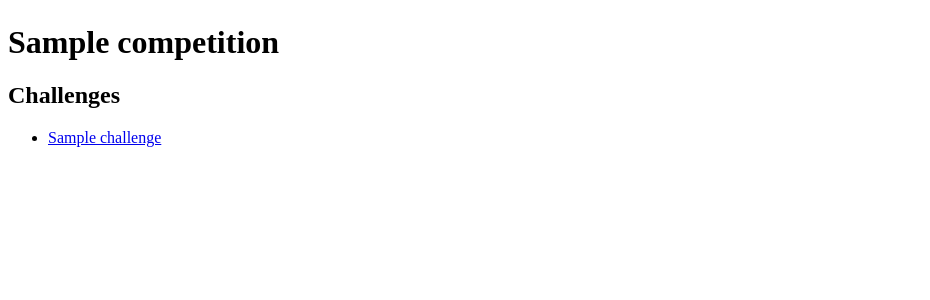
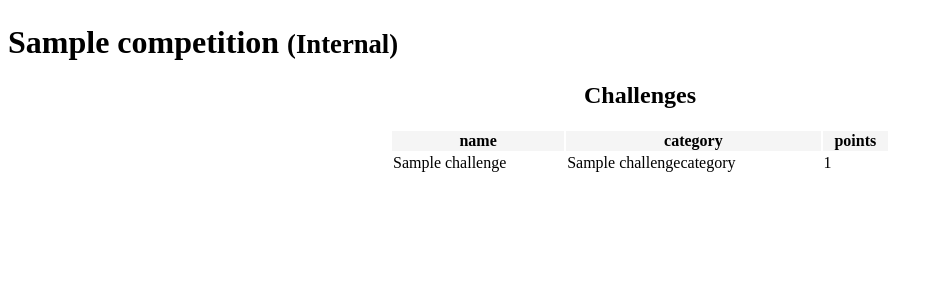
Before and after one commit to HackUCF/internal-scoreboard, a Django app: a page that uses competitions/templates/competitions/competition.html in a window 1280 px wide. Shown: the part 51-351 px from the top of the page, without its empty margins (0-930 px from the left). Run offline with Django 3.2, Linux system fonts and the light colour scheme; tables that the repository leaves empty hold one stand-in row (values such as "Sample post").

Commit message:
new CSS and HTML for competition view

```diff
--- a/competitions/templates/competitions/competition.html
+++ b/competitions/templates/competitions/competition.html
@@ -1,15 +1,26 @@
 {% extends 'base.html' %}
 {% block title %}Competition - {{ comp.name }}{% endblock %}
 {% block content %}
-    <h1>{{ comp.name }}</h1>
-    <section id="challenges">
-        <h2>Challenges</h2>
+    <h1>{{ comp.name }} {% if comp.internal %}<small class="internal">(Internal)</small>{% else %}<small class="external">(External)</small>{% endif %}</h1>
+    <section>
+        <h2 class="center">Challenges</h2>
         {% if challenges %}
-            <ul>
-                {% for challenge in challenges %}
-                    <li><a href="#">{{ challenge.name }}</a></li>
-                {% endfor %}
-            </ul>
+            <table id="challenges">
+            <thead>
+                <tr>
+                    <th>name</th>
+                    <th>category</th>
+                    <th>points</th>
+                </tr>
+            </thead>
+            {% for challenge in challenges %}
+                <tr>
+                    <td>{{ challenge.name }}</td>
+                    <td>{{ challenge.category }}</td>
+                    <td>{{ challenge.value }}</td>
+                </tr>
+            {% endfor %}
+            </table>
         {% else %}
             <p>nothing to hack :(</p>
         {% endif %}
--- a/content/static/style.css
+++ b/content/static/style.css
@@ -13,10 +13,35 @@ nav li {
     display: inline-block;
 }
 
+/* utility classes */
+.center {
+    text-align: center;
+}
+
+.right {
+    text-align: right;
+}
+
+/* page-specific stuff */
+
 .login-row {
     text-align: right;
 }
 
-#scoreboard > tbody tr:nth-child(1){
+table > thead {
+    background: #f5f5f5;
+    font-weight: bold;
+}
+
+table > tbody tr {
+    cursor: pointer;
+}
+
+table > tbody tr:nth-of-type(even) {
     background: #fafafa;
 }
+
+#challenges {
+    width: 500px;
+    margin: auto;
+}
```
